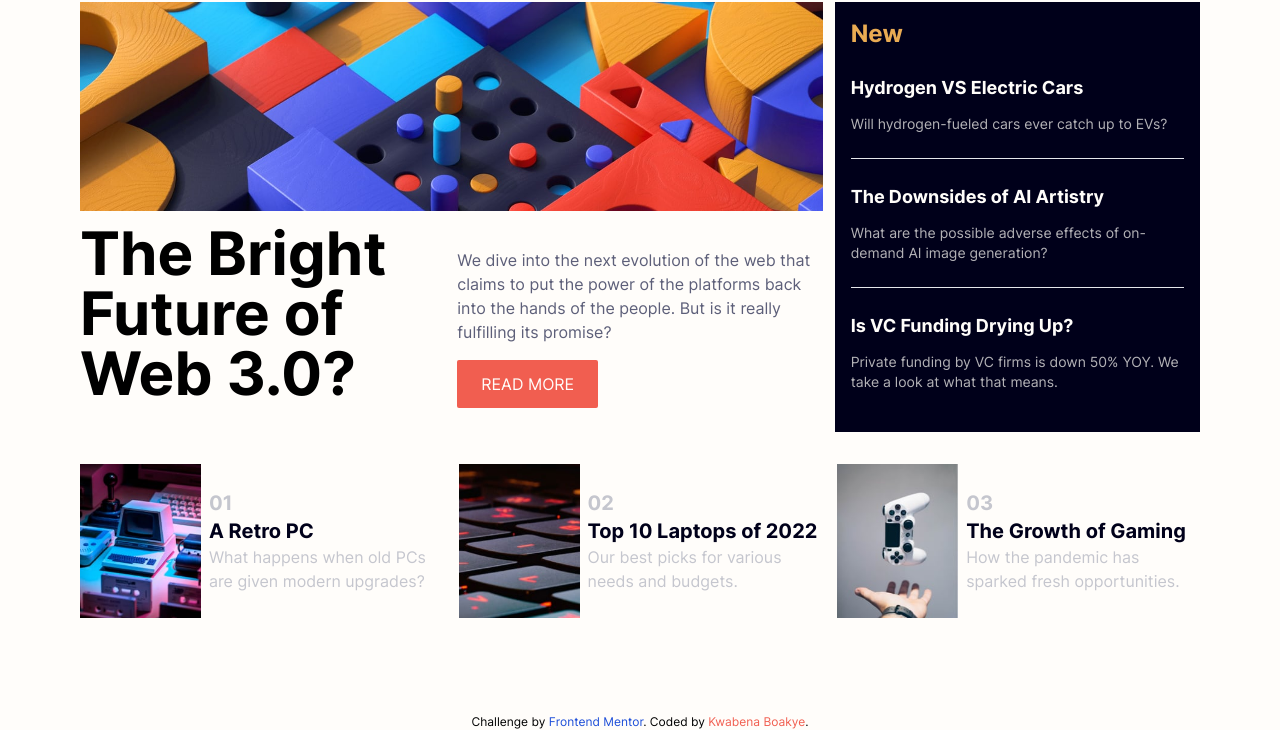
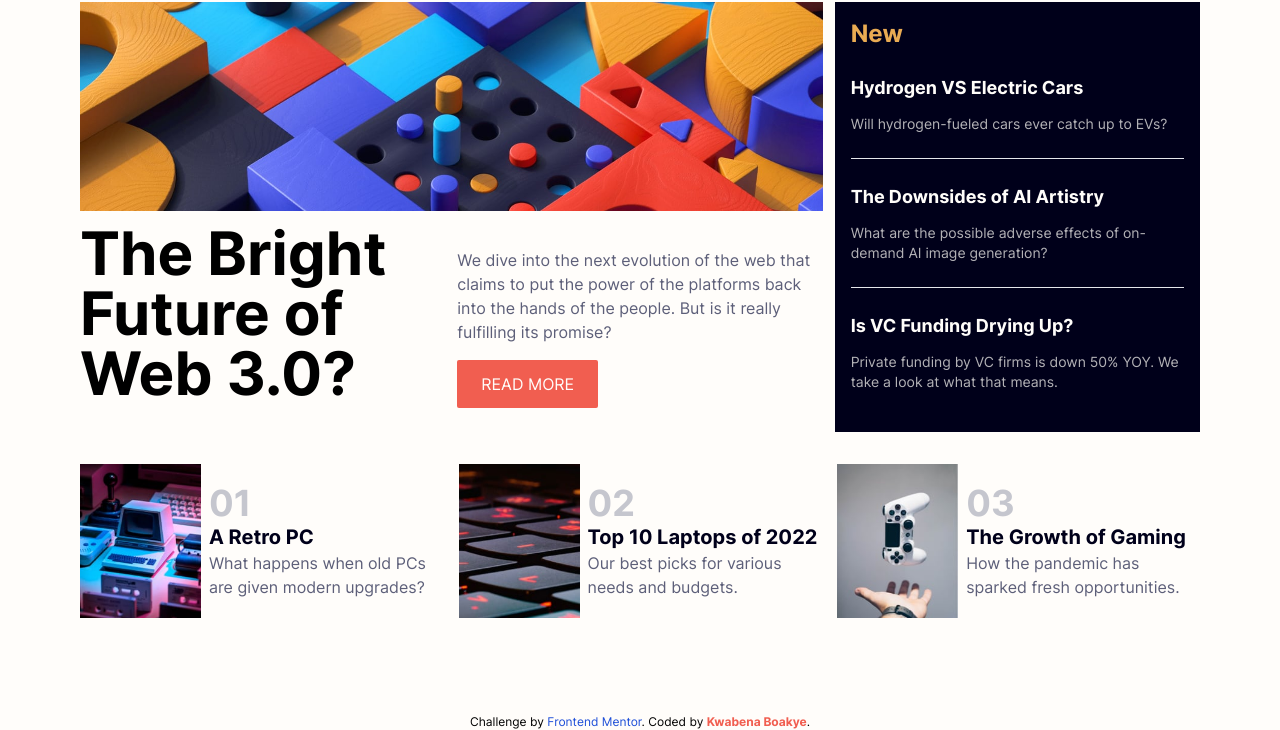
Before and after one commit to Kingkobi01/news-homepage, a website built with Vite: page index.html in a window 1280 px wide. Shown: the part 70-800 px from the top of the page. Built offline with nearby package versions, Linux system fonts and the light colour scheme.

Commit message:
Update index.html with revised content and styling

```diff
--- a/index.html
+++ b/index.html
@@ -78,26 +78,26 @@
     <div class="flex flex-col md:flex-row gap-4 text-neutral-100">
       <div class="flex items-center justify-center gap-2">
         <img class="object-cover w-1/3 h-auto" src="./assets/images/image-retro-pcs.jpg" alt="Reviving Retro PCs">
-        <div>
-          <h3 class=" font-bold text-xl">01</h3>
+        <div class="flex flex-col items-start justify-evenly">
+          <h3 class=" font-bold text-4xl">01</h3>
           <h4 class="text-neutral-300 hover:text-secondary duration-200 text-xl font-bold">A Retro PC</h4>
-          <p class="md:text-sm md:max-w-[30ch]">What happens when old PCs are given modern upgrades?</p>
+          <p class="md:max-w-[30ch] text-neutral-200">What happens when old PCs are given modern upgrades?</p>
         </div>
       </div>
       <div class="flex items-center justify-center gap-2">
         <img class="object-cover w-1/3 h-auto" src="./assets/images/image-top-laptops.jpg" alt="A Laptop">
-        <div>
-          <h3 class=" font-bold text-xl">02</h3>
+        <div class="flex flex-col items-start justify-evenly">
+          <h3 class=" font-bold text-4xl">02</h3>
           <h4 class="text-neutral-300 hover:text-secondary duration-200 text-xl font-bold ">Top 10 Laptops of 2022</h4>
-          <p class=" md:max-w-[30ch]">Our best picks for various needs and budgets.</p>
+          <p class=" md:max-w-[30ch] text-neutral-200">Our best picks for various needs and budgets.</p>
         </div>
       </div>
       <div class="flex items-center justify-center gap-2">
         <img class="object-cover w-1/3 h-auto" src="./assets/images/image-gaming-growth.jpg" alt="A gamepad" />
-        <div>
-          <h3 class=" font-bold text-xl">03</h3>
+        <div class="flex flex-col items-start justify-evenly">
+          <h3 class=" font-bold text-4xl">03</h3>
           <h4 class="text-neutral-300 hover:text-secondary duration-200 text-xl font-bold ">The Growth of Gaming</h4>
-          <p class=" md:max-w-[30ch]"> How the pandemic has sparked fresh opportunities.
+          <p class=" md:max-w-[30ch] text-neutral-200"> How the pandemic has sparked fresh opportunities.
           </p>
         </div>
       </div>
@@ -109,7 +109,8 @@
     <p class="text-xs">
       Challenge by <a class="text-blue-700" href="https://www.frontendmentor.io?ref=challenge" target="_blank">Frontend
         Mentor</a>.
-      Coded by <a class="text-secondary" href="https://github.com/Kingkobi01" target="_blank">Kwabena Boakye</a>.
+      Coded by <a class="text-secondary font-semibold" href="https://github.com/Kingkobi01" target="_blank">Kwabena
+        Boakye</a>.
     </p>
   </footer>
 </body>
```
